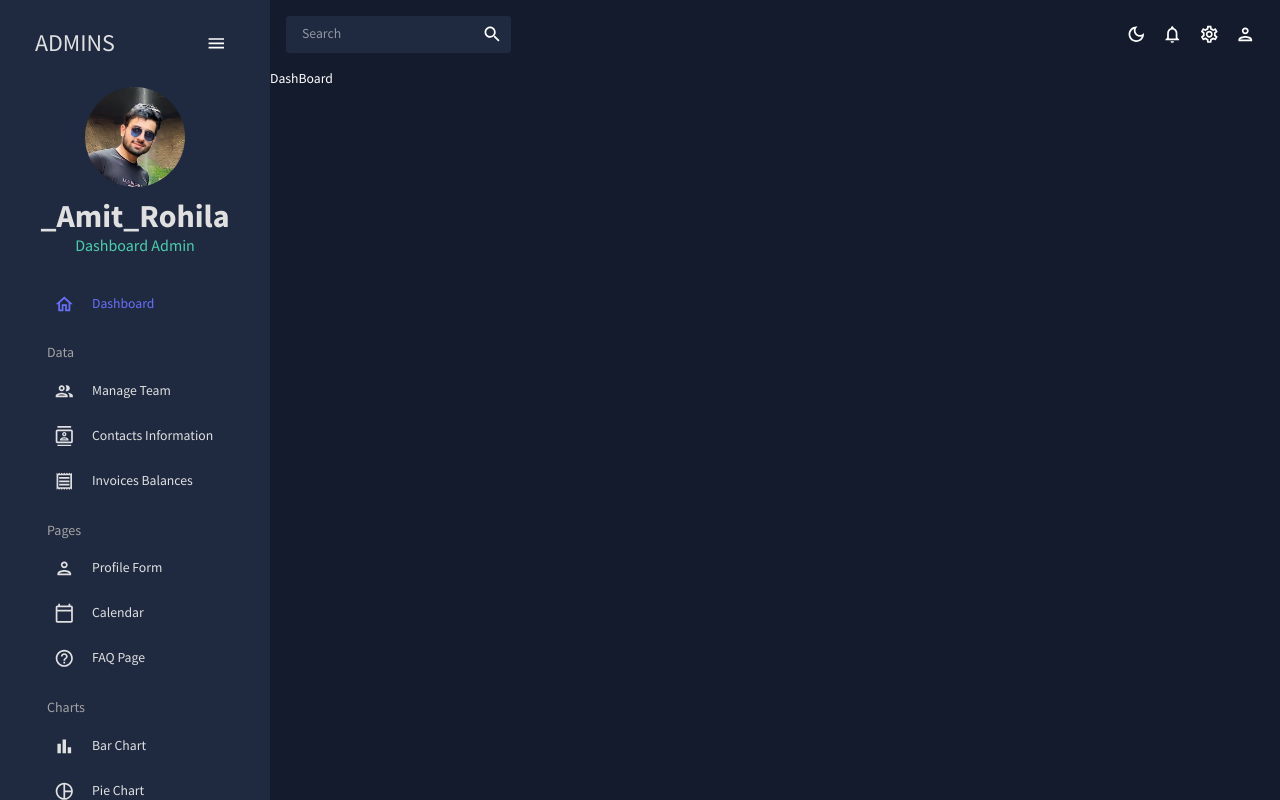
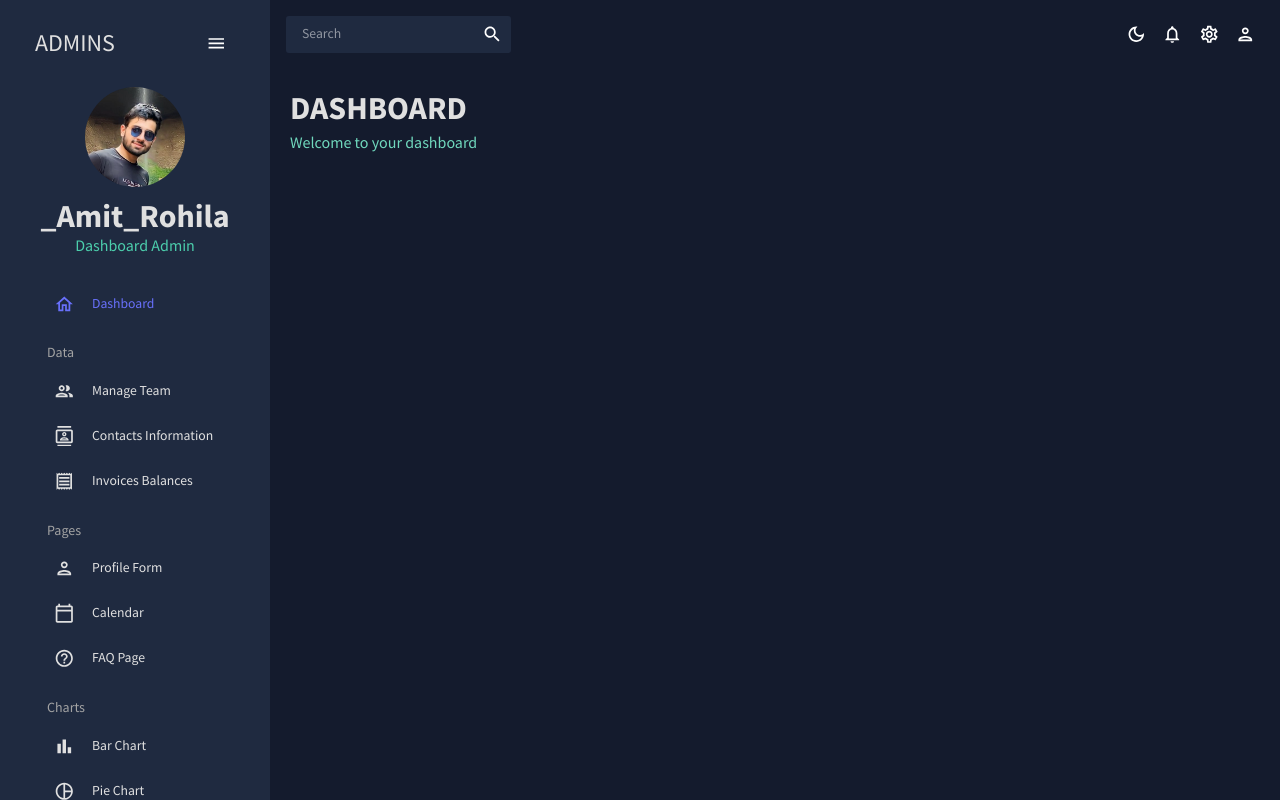
Before and after one commit to Amit-Rohila33/Analytics-Dashboard, a React (Create React App) app: page / in a window 1280 px wide. Built offline with nearby package versions, Linux system fonts and the light colour scheme.

Commit message:
header completion started

```diff
--- /dev/null
+++ b/src/components/Header.jsx
@@ -0,0 +1,24 @@
+import { Typography, Box, useTheme } from "@mui/material";
+import { tokens } from "../theme";
+
+const Header = ({ title, subtitle }) => {
+  const theme = useTheme();
+  const colors = tokens(theme.palette.mode);
+  return (
+    <Box mb="30px">
+      <Typography
+        variant="h2"
+        color={colors.grey[100]}
+        fontWeight="bold"
+        sx={{ m: "0 0 5px 0" }}
+      >
+        {title}
+      </Typography>
+      <Typography variant="h5" color={colors.greenAccent[400]}>
+        {subtitle}
+      </Typography>
+    </Box>
+  );
+};
+
+export default Header;
--- a/src/scenes/dashboard/index.jsx
+++ b/src/scenes/dashboard/index.jsx
@@ -1,5 +1,17 @@
+import { Box } from "@mui/material";
+import Header from "../../components/Header";
+
 const DashBoard = () => {
-  return <div>DashBoard</div>;
+  return (
+    <>
+      <Box m="20px">
+        {/* HEADER */}
+        <Box display="flex" justifyContent="space-between" alignItems="center">
+          <Header title="DASHBOARD" subtitle="Welcome to your dashboard" />
+        </Box>
+      </Box>
+    </>
+  );
 };
 
 export default DashBoard;
```
